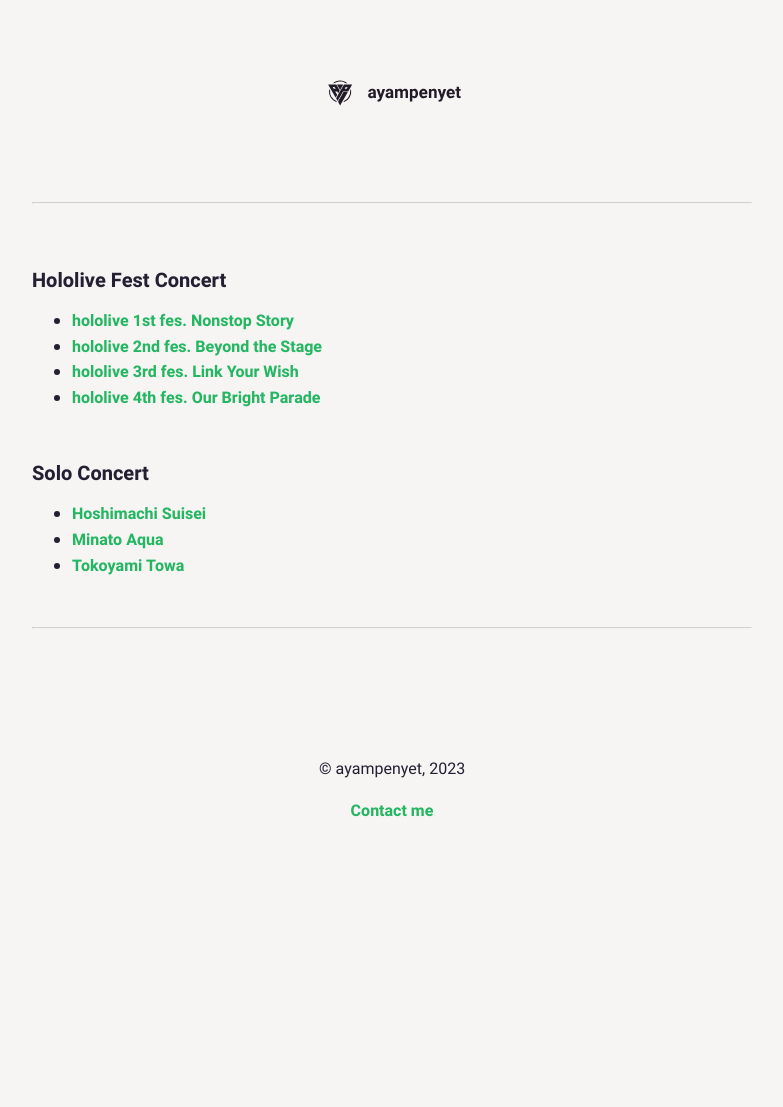
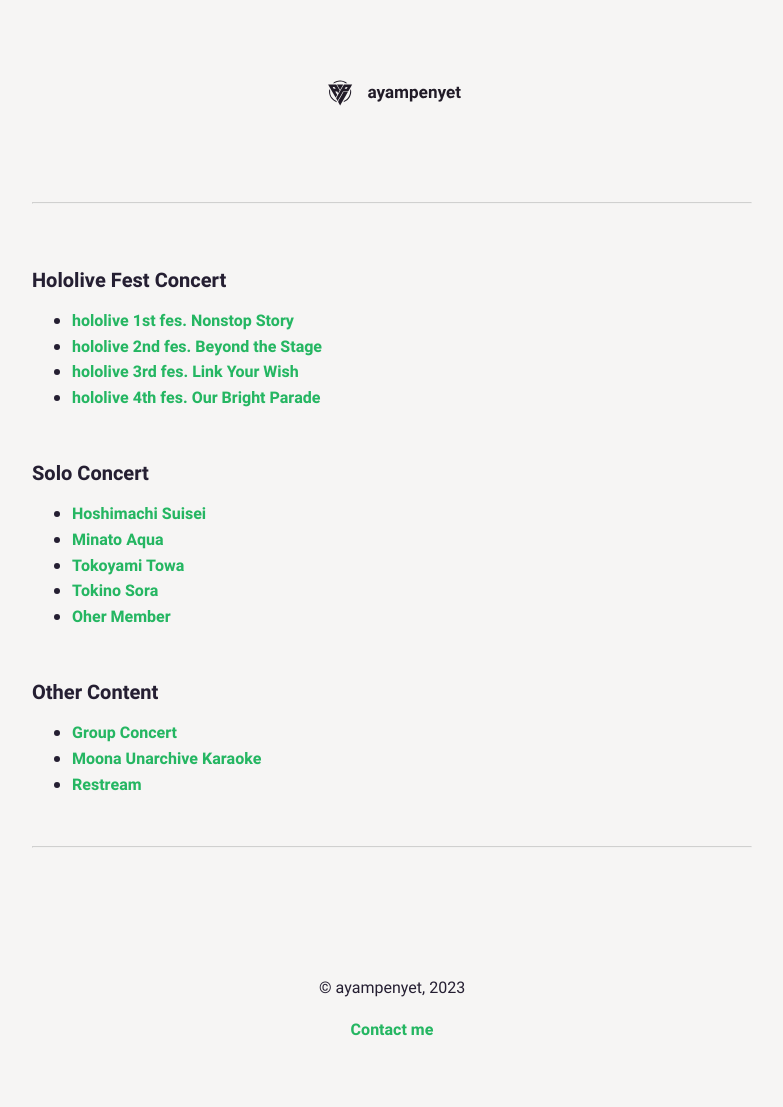
Before and after one commit to ImPeekaboo/blog, a Jekyll site: the page built from index.md, in a window 1280 px wide. Shown: the whole page, without its empty margins (248-1031 px from the left). Built offline with Jekyll 4.4.1, drawn with Linux system fonts in a browser that asks for light colours; before the commit the page ends 900 px from its top, so only the background shows below that.

Commit message:
Update index.md

```diff
--- a/index.md
+++ b/index.md
@@ -16,5 +16,12 @@
 * [Hoshimachi Suisei](suisei.md)
 * [Minato Aqua](aqua.md)
 * [Tokoyami Towa](towa.md)
+* [Tokino Sora](sora.md)
+* [Oher Member](solomix.md)
+
+## Other Content
+* [Group Concert](groupmix.md)
+* [Moona Unarchive Karaoke](moonutau.md)
+* [Restream](restream.md)
 
 ---
```
